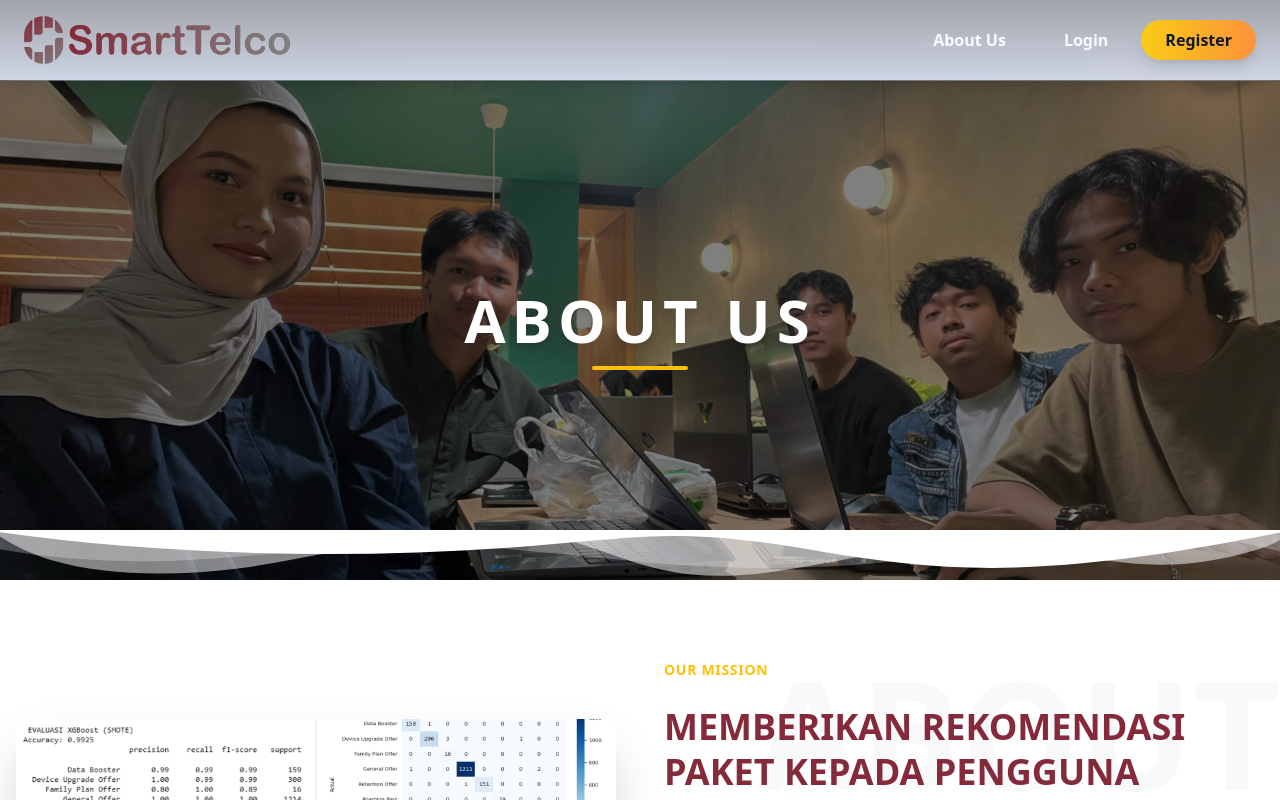
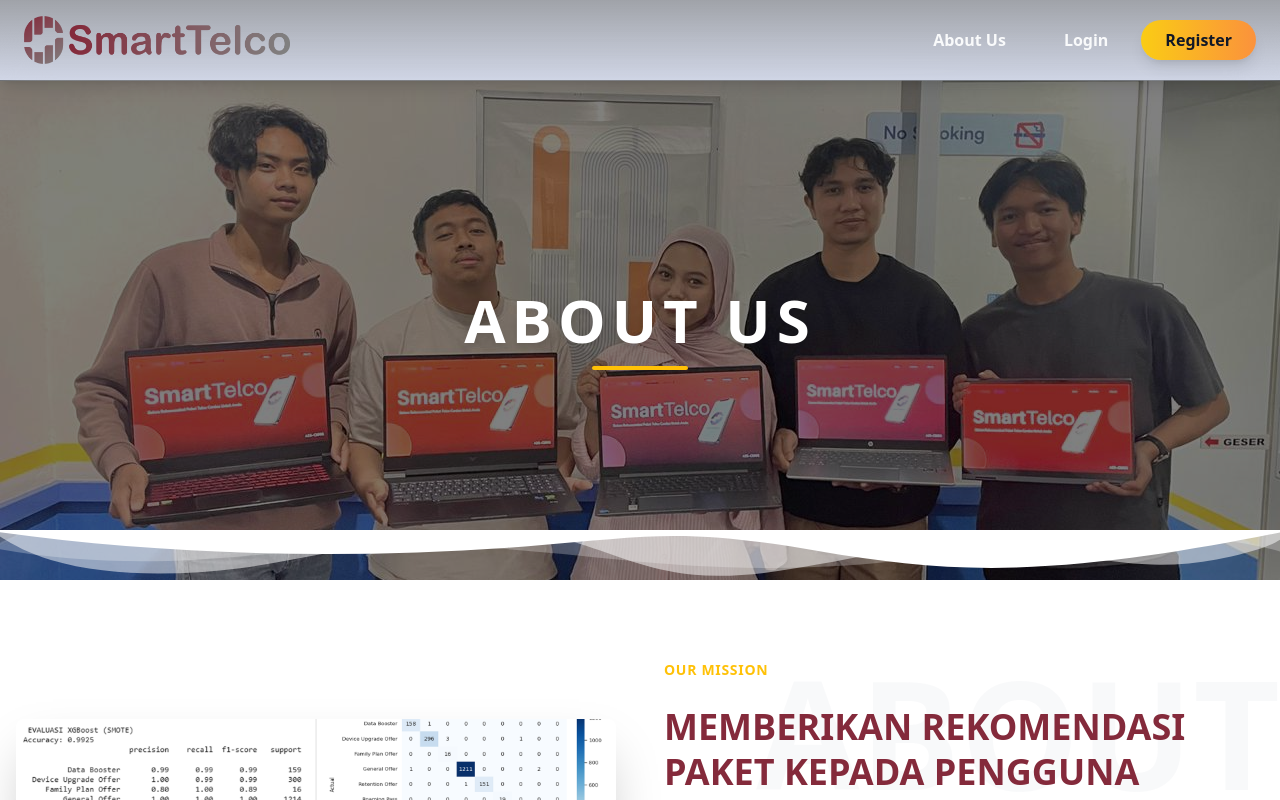
Before and after one commit to MargohanL23/SMARTTELCO-RECOMMENDATION, a Vue app in the folder SmartTelco-FrontEnd/: page /about in a window 1280 px wide. Shown: the top 800 px of the page. Built offline with nearby package versions, Linux system fonts and the light colour scheme.

Commit message:
update foto aboutUs

```diff
--- a/SmartTelco-FrontEnd/src/views/AboutUsView.vue
+++ b/SmartTelco-FrontEnd/src/views/AboutUsView.vue
@@ -5,7 +5,7 @@
 
   <div class="absolute inset-0 z-0">
     <img
-      src="/images/foto atmin.jpg"
+      src="/images/foto atmin (3).jpg"
       alt="About Us Hero"
       class="w-full h-full object-cover brightness-50"
     />
```
Also changed, not shown: SmartTelco-FrontEnd/images/foto atmin (2).jpg (added), SmartTelco-FrontEnd/images/foto atmin (3).jpg (added).
